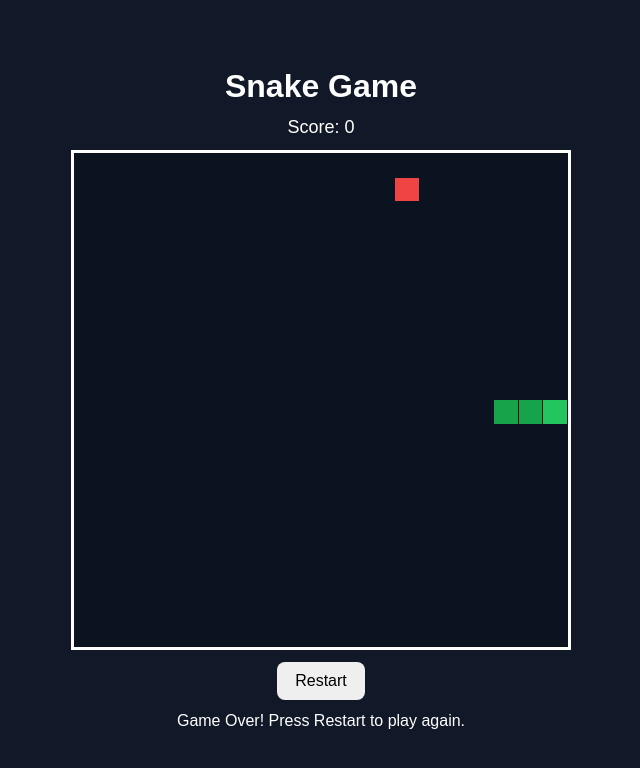
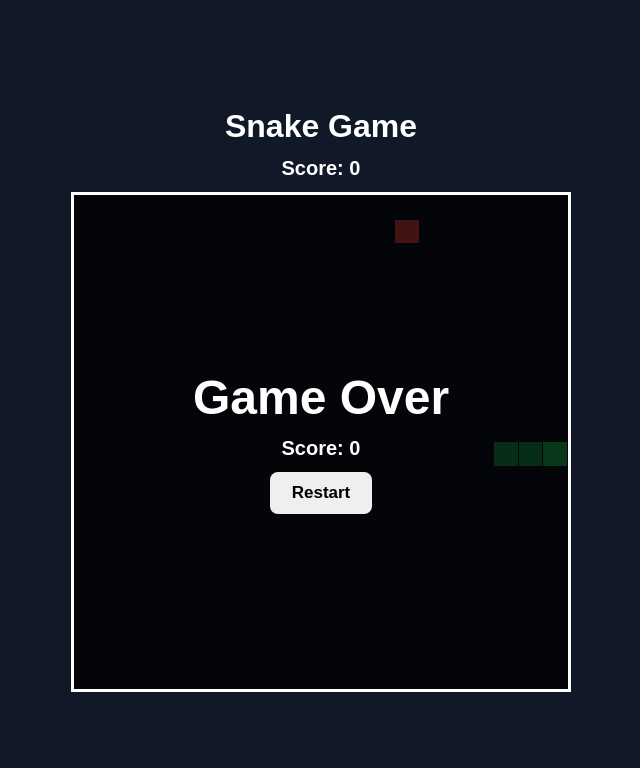
Before and after one commit to treatwashere/AI-Wars, a plain HTML site: page App/Code/ChatGPT/snake.html in a window 1280 px wide. Shown: the whole page, without its empty margins (319-959 px from the left). Drawn offline with Linux system fonts and the light colour scheme.

Commit message:
Improve Snake game over screen and scoring

```diff
--- a/App/Code/ChatGPT/snake.html
+++ b/App/Code/ChatGPT/snake.html
@@ -20,22 +20,49 @@
       padding: 20px;
     }
     h1 { margin: 0; }
-    #score { font-size: 18px; }
+    #score { font-size: 20px; font-weight: 700; }
+    .game-wrap {
+      position: relative;
+      width: min(90vw, 500px);
+      aspect-ratio: 1;
+    }
     canvas {
-      width: min(90vw, 500px);
-      height: min(90vw, 500px);
+      display: block;
+      width: 100%;
+      height: 100%;
       background: #0b1220;
       border: 3px solid white;
       image-rendering: pixelated;
     }
-    button {
-      padding: 10px 18px;
+    #gameOverOverlay {
+      position: absolute;
+      inset: 3px;
+      display: none;
+      align-items: center;
+      justify-content: center;
+      flex-direction: column;
+      gap: 12px;
+      background: rgba(0, 0, 0, 0.72);
+      text-align: center;
+    }
+    #gameOverOverlay.show { display: flex; }
+    #gameOverOverlay h2 {
+      margin: 0;
+      font-size: clamp(30px, 8vw, 48px);
+    }
+    #finalScore {
+      margin: 0;
+      font-size: 20px;
+      font-weight: 600;
+    }
+    #restart {
+      padding: 11px 22px;
       border: 0;
       border-radius: 8px;
       cursor: pointer;
-      font-size: 16px;
+      font-size: 17px;
+      font-weight: 700;
     }
-    #message { min-height: 20px; text-align: center; }
     #mobileControls {
       display: none;
       grid-template-columns: repeat(3, 58px);
@@ -48,6 +75,8 @@
       width: 58px;
       height: 58px;
       padding: 0;
+      border: 0;
+      border-radius: 8px;
       font-size: 24px;
       font-weight: bold;
       background: #374151;
@@ -61,7 +90,7 @@
     #right { grid-column: 3; grid-row: 2; }
     @media (max-width: 700px), (pointer: coarse) {
       #mobileControls { display: grid; }
-      canvas { width: min(90vw, 420px); height: min(90vw, 420px); }
+      .game-wrap { width: min(90vw, 420px); }
       button { -webkit-tap-highlight-color: transparent; }
     }
   </style>
@@ -69,21 +98,29 @@
 <body>
   <h1>Snake Game</h1>
   <div id="score">Score: 0</div>
-  <canvas id="game" width="500" height="500"></canvas>
-  <button id="restart">Restart</button>
+
+  <div class="game-wrap">
+    <canvas id="game" width="500" height="500"></canvas>
+    <div id="gameOverOverlay">
+      <h2>Game Over</h2>
+      <p id="finalScore">Score: 0</p>
+      <button id="restart">Restart</button>
+    </div>
+  </div>
+
   <div id="mobileControls" aria-label="Snake mobile controls">
     <button id="up" aria-label="Move up">▲</button>
     <button id="left" aria-label="Move left">◀</button>
     <button id="down" aria-label="Move down">▼</button>
     <button id="right" aria-label="Move right">▶</button>
   </div>
-  <div id="message"></div>
 
   <script>
     const canvas = document.getElementById("game");
     const ctx = canvas.getContext("2d");
     const scoreEl = document.getElementById("score");
-    const messageEl = document.getElementById("message");
+    const gameOverOverlay = document.getElementById("gameOverOverlay");
+    const finalScoreEl = document.getElementById("finalScore");
     const restartButton = document.getElementById("restart");
 
     const grid = 20;
@@ -100,9 +137,10 @@
       nextDirection = { x: 1, y: 0 };
       score = 0;
       gameOver = false;
-      messageEl.textContent = "";
+      scoreEl.textContent = "Score: 0";
+      finalScoreEl.textContent = "Score: 0";
+      gameOverOverlay.classList.remove("show");
       food = createFood();
-      scoreEl.textContent = "Score: 0";
       clearInterval(timer);
       timer = setInterval(update, 110);
       draw();
@@ -153,7 +191,8 @@
     function endGame() {
       gameOver = true;
       clearInterval(timer);
-      messageEl.textContent = "Game Over! Press Restart to play again.";
+      finalScoreEl.textContent = "Score: " + score;
+      gameOverOverlay.classList.add("show");
       draw();
     }
 
@@ -172,23 +211,14 @@
 
     document.addEventListener("keydown", event => {
       const keys = {
-        ArrowUp: { x: 0, y: -1 },
-        w: { x: 0, y: -1 },
-        W: { x: 0, y: -1 },
-        ArrowDown: { x: 0, y: 1 },
-        s: { x: 0, y: 1 },
-        S: { x: 0, y: 1 },
-        ArrowLeft: { x: -1, y: 0 },
-        a: { x: -1, y: 0 },
-        A: { x: -1, y: 0 },
-        ArrowRight: { x: 1, y: 0 },
-        d: { x: 1, y: 0 },
-        D: { x: 1, y: 0 }
+        ArrowUp: { x: 0, y: -1 }, w: { x: 0, y: -1 }, W: { x: 0, y: -1 },
+        ArrowDown: { x: 0, y: 1 }, s: { x: 0, y: 1 }, S: { x: 0, y: 1 },
+        ArrowLeft: { x: -1, y: 0 }, a: { x: -1, y: 0 }, A: { x: -1, y: 0 },
+        ArrowRight: { x: 1, y: 0 }, d: { x: 1, y: 0 }, D: { x: 1, y: 0 }
       };
 
       const requested = keys[event.key];
-      if (!requested) return;
-
+      if (!requested || gameOver) return;
       event.preventDefault();
 
       if (requested.x === -direction.x && requested.y === -direction.y) return;
@@ -202,8 +232,7 @@
     }
 
     function bindMobileButton(id, requested) {
-      const button = document.getElementById(id);
-      button.addEventListener("pointerdown", event => {
+      document.getElementById(id).addEventListener("pointerdown", event => {
         event.preventDefault();
         changeDirection(requested);
       });
```
